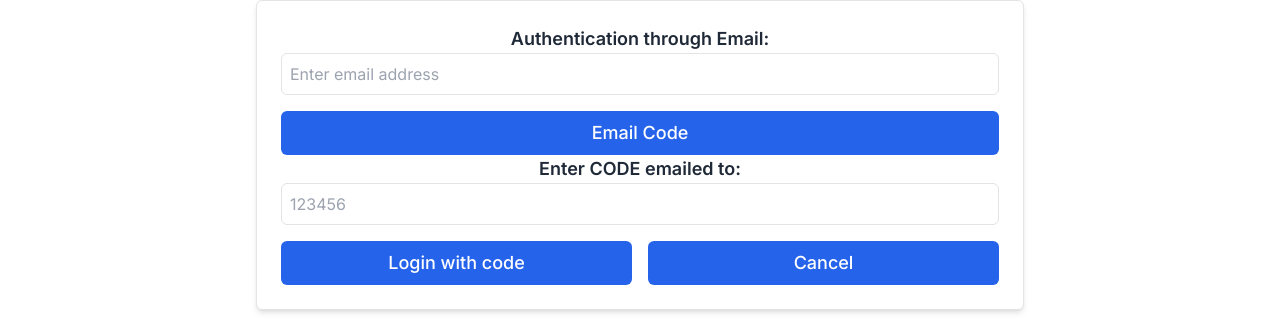
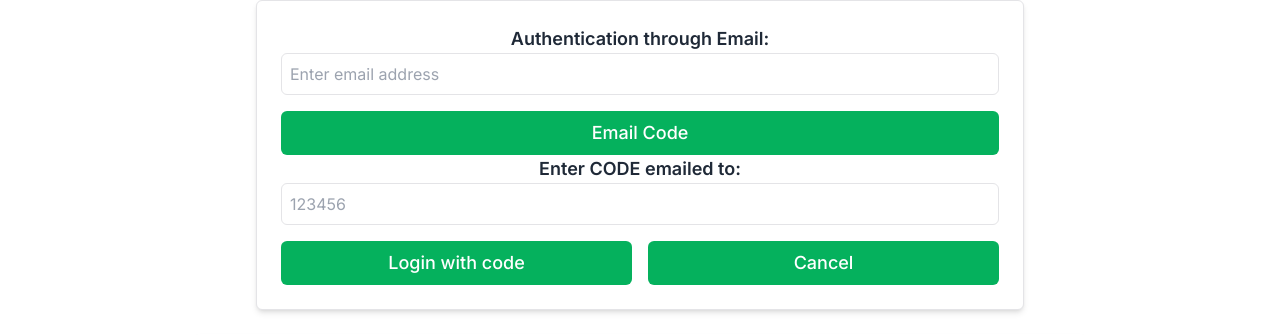
Before and after one commit to vick25/kinaq, a Next.js app: page /historical in a window 1280 px wide. Shown: the part 265-600 px from the top of the page. Built offline with nearby package versions, Linux system fonts and the light colour scheme; no server answers.

Commit message:
SignIn and SignUp created as components

```diff
--- a/src/app/historical/page.tsx
+++ b/src/app/historical/page.tsx
@@ -1,5 +1,7 @@
 import ExportData from '@/components/export-data'
 import React from 'react'
+import SignUpForm from './signUp-form'
+import SignInForm from './signIn-form'
 
 type Props = {}
 
@@ -28,31 +30,11 @@ const Historical = (props: Props) => {
 
                     <div className="my-6 bg-white border shadow-md rounded-md p-6 max-w-3xl mx-auto">
                         <div>
-                            <h3 className="text-lg font-semibold text-gray-800 text-center">
-                                Authentication through Email:
-                            </h3>
-                            <input
-                                type="email"
-                                placeholder="Enter email address"
-                                className="w-full border p-2 rounded-md text-gray-700"
-                            />
-                            {/* Email Code Button */}
-                            <button className="mt-4 w-full bg-blue-600 text-white py-2 rounded-md text-lg font-medium hover:bg-blue-700">
-                                Email Code
-                            </button>
+                            <SignUpForm />
                         </div>
 
                         <div id="email_code_block">
-                            <h3 className="text-lg font-semibold text-gray-800 text-center">Enter CODE emailed to:</h3>
-                            <div className="lbCode">
-                                <input type="text" name="code" id="ecode" value="" placeholder="123456"
-                                    className="w-full border p-2 rounded-md text-gray-700" />
-                            </div>
-                            <p id="codeError" className='text-xs text-red-600'></p>
-                            <div className='flex space-x-4 items-center'>
-                                <button className="mt-4 w-full bg-blue-600 text-white py-2 rounded-md text-lg font-medium hover:bg-blue-700" id="btn_proceed_email">Login with code</button>
-                                <button className="mt-4 w-full bg-blue-600 text-white py-2 rounded-md text-lg font-medium hover:bg-blue-700" id="btn_proceed_ed">Cancel</button>
-                            </div>
+                            <SignInForm />
                         </div>
                     </div>
                 </div>
--- /dev/null
+++ b/src/app/historical/signIn-form.tsx
@@ -0,0 +1,26 @@
+import React from 'react'
+
+type Props = {}
+
+const SignInForm = (props: Props) => {
+    return (
+        <div>
+            <h3 className="text-lg font-semibold text-gray-800 text-center">Enter CODE emailed to:</h3>
+            <div className="lbCode">
+                <input type="text" name="code" id="ecode" value="" placeholder="123456"
+                    className="w-full border p-2 rounded-md text-gray-700" />
+            </div>
+            <p id="codeError" className='text-xs text-red-600'></p>
+            <div className='flex space-x-4 items-center'>
+                <button className="mt-4 w-full bg-[#05b15d] text-white py-2 rounded-md text-lg font-medium hover:bg-green-600" id="btn_proceed_email">
+                    Login with code
+                </button>
+                <button className="mt-4 w-full bg-[#05b15d] text-white py-2 rounded-md text-lg font-medium hover:bg-green-600" id="btn_proceed_ed">
+                    Cancel
+                </button>
+            </div>
+        </div>
+    )
+}
+
+export default SignInForm
--- /dev/null
+++ b/src/app/historical/signUp-form.tsx
@@ -0,0 +1,24 @@
+import React from 'react'
+
+type Props = {}
+
+const SignUpForm = (props: Props) => {
+    return (
+        <>
+            <h3 className="text-lg font-semibold text-gray-800 text-center">
+                Authentication through Email:
+            </h3>
+            <input
+                type="email"
+                placeholder="Enter email address"
+                className="w-full border p-2 rounded-md text-gray-700"
+            />
+            {/* Email Code Button */}
+            <button className="mt-4 w-full bg-[#05b15d] text-white py-2 rounded-md text-lg font-medium hover:bg-green-600">
+                Email Code
+            </button>
+        </>
+    )
+}
+
+export default SignUpForm
```
